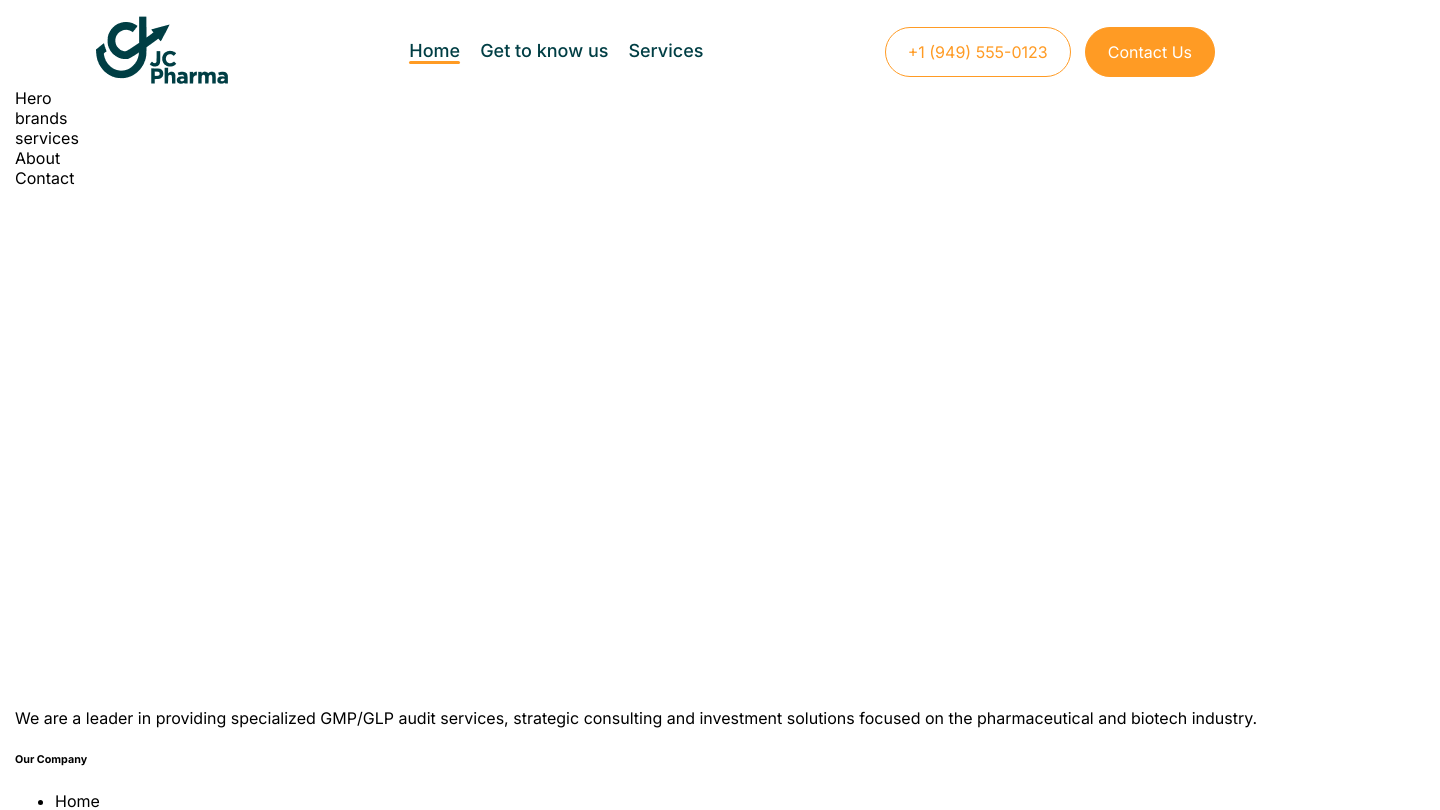
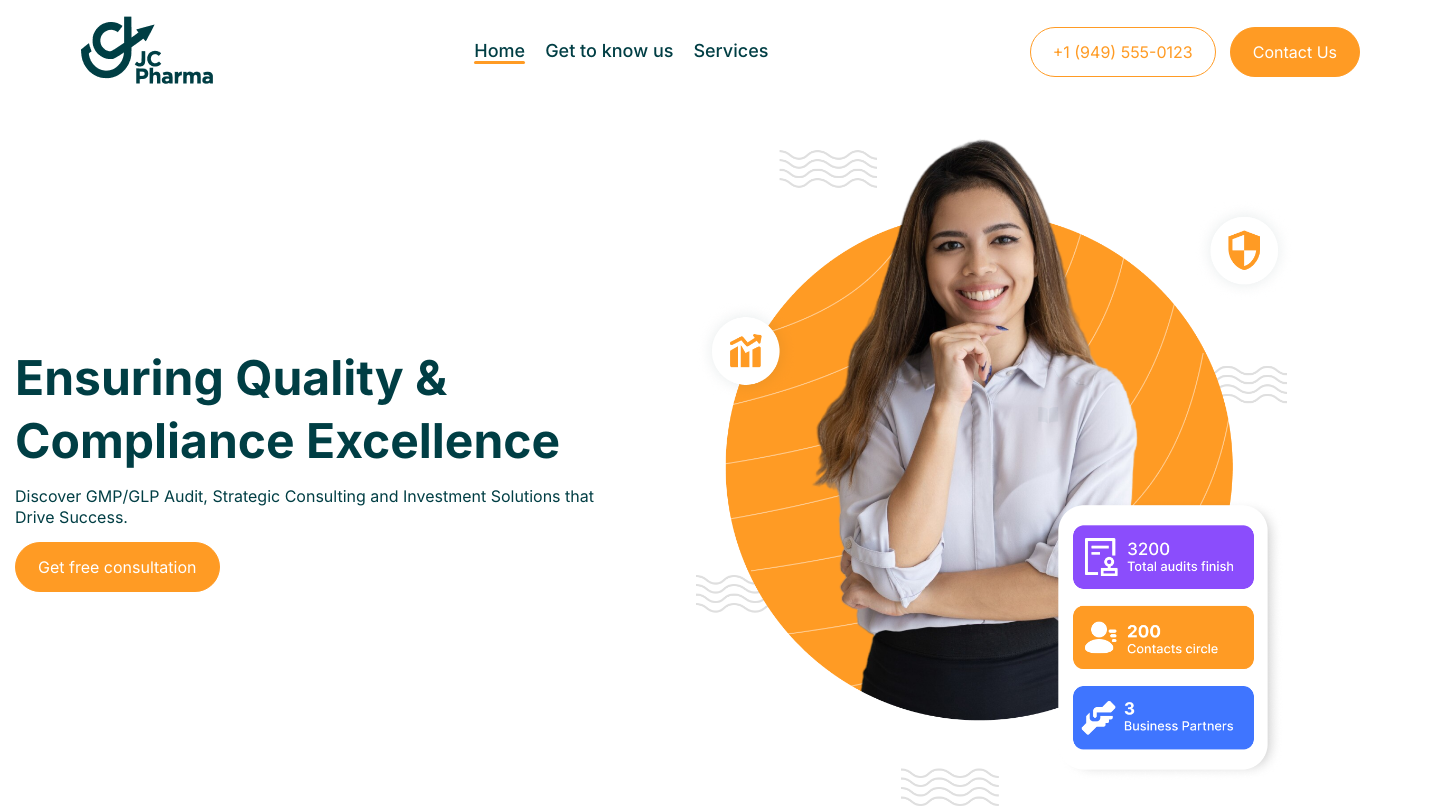
Before and after one commit to Jhonarias13/JCPPharma, a Next.js app: page / in a window 1280 px wide. Shown: the top 810 px of the page, 1440 px wide, since content can reach past the window. Built offline with nearby package versions, Linux system fonts and the light colour scheme.

Commit message:
add any changes of hero and navbar

```diff
--- a/src/app/page.tsx
+++ b/src/app/page.tsx
@@ -8,18 +8,17 @@ import About from "@/components/landing/about";
 import Contact from "@/components/landing/contact";
 import Footer from "@/components/footer";
 
-
 export default function Home() {
   return (
     <>
-      <main className="container">
+      <main>
         <Navbar />
         <Hero />
         <Brands />
         <Services />
         <About />
         <Contact />
-        <Footer />
+        {/* <Footer /> */}
       </main>
     </>
   );
--- a/src/components/landing/hero.tsx
+++ b/src/components/landing/hero.tsx
@@ -1,8 +1,31 @@
+import styles from "@/styles/landing/Hero.module.scss";
 
 function Hero() {
   return (
-    <div>Hero</div>
-  )
+    <div className="container">
+      <div className={styles.divisor}>
+        <div className={styles.contentLeft}>
+          <h1 className={styles.title}>
+            Ensuring Quality & Compliance Excellence
+          </h1>
+          <p className={styles.description}>
+            Discover GMP/GLP Audit, Strategic Consulting and Investment
+            Solutions that Drive Success.
+          </p>
+          <button className={styles.buttonContactForm}>
+            Get free consultation
+          </button>
+        </div>
+        <div className={styles.contentRight}>
+          <img
+            className={styles.imageConsultorHero}
+            src="/icons/imageConsultorHero.png"
+            alt="hero"
+          />
+        </div>
+      </div>
+    </div>
+  );
 }
 
-export default Hero
+export default Hero;
--- a/src/components/navbar.tsx
+++ b/src/components/navbar.tsx
@@ -16,7 +16,7 @@ export default function Navbar() {
   };
 
   return (
-    <nav className={styles.navbar}>
+    <nav className={`${styles.navbar} container`}>
       <div className={styles.logo}>
         <a href="/">
           <img className={styles.logoImg} src="/icons/logo.png" alt="logo" />
--- a/src/styles/Navbar.module.scss
+++ b/src/styles/Navbar.module.scss
@@ -93,6 +93,7 @@
       border: 1px solid var(--primary);
       padding: 14px 22px;
       font-size: 16px;
+      transition: all 0.3s;
 
       &:hover {
         background-color: var(--primary);
@@ -105,6 +106,7 @@
       border-radius: 100px;
       background-color: var(--primary);
       border: 1px solid var(--primary);
+      transition: all 0.3s;
 
       &:hover {
         background-color: var(--white);
@@ -129,6 +131,7 @@
     border-radius: 100px;
     border: 1px solid var(--primary);
     padding: 14px 22px;
+    transition: all 0.3s;
 
     &:hover {
       background-color: var(--primary);
@@ -141,6 +144,7 @@
     border-radius: 100px;
     background-color: var(--primary);
     border: 1px solid var(--primary);
+    transition: all 0.3s;
 
     &:hover {
       background-color: var(--white);
--- a/src/styles/globals.scss
+++ b/src/styles/globals.scss
@@ -118,6 +118,7 @@ button {
   outline: none;
   border: none;
   font-size: 16px;
+  cursor: pointer;
 }
 
 a {
--- a/src/styles/landing/Hero.module.scss
+++ b/src/styles/landing/Hero.module.scss
@@ -1 +1,72 @@
 @import "../mixins";
+
+.divisor {
+  display: flex;
+  align-items: center;
+  gap: 100px;
+  margin-top: 40px;
+  justify-content: space-between;
+
+  @include mobile {
+    flex-direction: column;
+    gap: 24px;
+  }
+
+  .contentLeft {
+    max-width: 600px;
+    display: flex;
+    flex-direction: column;
+    gap: 14px;
+    align-items: flex-start;
+
+    .title {
+      font-size: var(--fs-5xl);
+      color: var(--secondary);
+      font-family: var(--interBold);
+      margin: 0;
+      font-style: normal;
+      line-height: 132%;
+
+      @include mobile {
+        font-size: var(--fs-3xl);
+      }
+    }
+    .description {
+      font-size: var(--fs-md);
+      color: var(--secondary);
+      font-family: var(--interRegular);
+      font-style: normal;
+      line-height: 130%;
+      margin: 0;
+
+      @include mobile {
+        font-size: var(--fs-sm);
+        line-height: normal;
+      }
+    }
+    .buttonContactForm {
+      color: var(--white);
+      padding: 14px 22px;
+      border-radius: 100px;
+      background-color: var(--primary);
+      border: 1px solid var(--primary);
+      transition: all 0.3s;
+
+      &:hover {
+        background-color: var(--white);
+        color: var(--primary);
+        border: 1px solid var(--primary);
+      }
+    }
+  }
+
+  .contentRight {
+    .imageConsultorHero {
+      max-width: 600px;
+
+      @include mobile {
+        width: 100%;
+      }
+    }
+  }
+}
```
Also changed, not shown: public/icons/imageConsultorHero.png (added).
